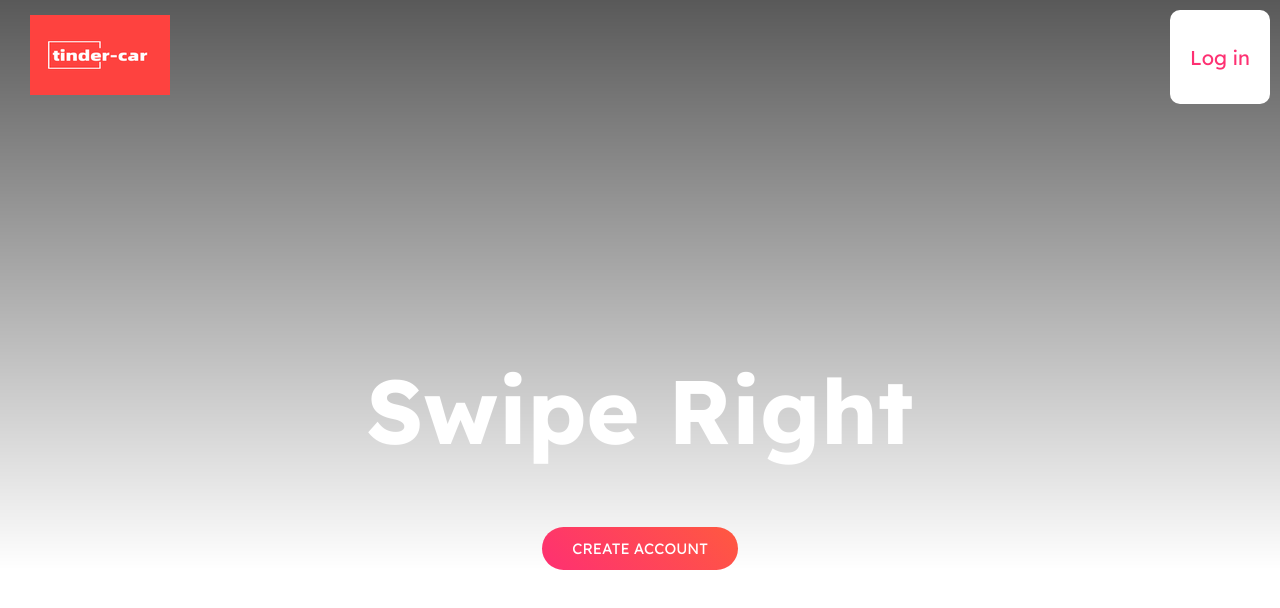
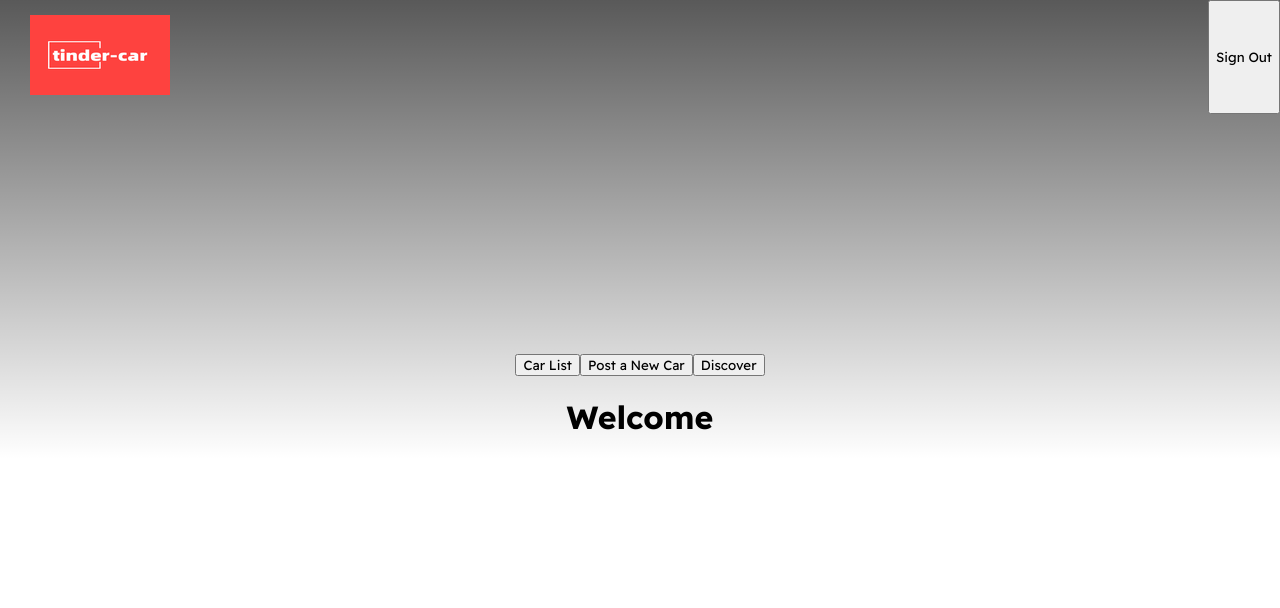
Before and after one commit to wx9529/link-up, a React (Create React App) app: page / in a window 1280 px wide. Shown: the top 608 px of the page. Built offline with nearby package versions, Linux system fonts and the light colour scheme.

Commit message:
change individual to component, add link to fontawesome

```diff
--- a/public/index.html
+++ b/public/index.html
@@ -10,6 +10,8 @@
       content="Web site created using create-react-app"
     />
     <link rel="apple-touch-icon" href="%PUBLIC_URL%/logo192.png" />
+    <link rel="stylesheet" href="https://cdnjs.cloudflare.com/ajax/libs/font-awesome/6.0.0-beta2/css/all.min.css" />
+
     <!--
       manifest.json provides metadata used when your web app is installed on a
       user's mobile device or desktop. See https://developers.google.com/web/fundamentals/web-app-manifest/
--- a/src/App.js
+++ b/src/App.js
@@ -2,6 +2,7 @@ import { Routes, Route, BrowserRouter } from "react-router-dom";
 import Home from "./pages/Home";
 import Dashboard from './pages/Dashborad';
 import OnBoarding from './pages/OnBoarding';
+import Individual from "./components/Individual";
 import React from "react";
 
 function App() {
--- a/src/components/AuthModal.js
+++ b/src/components/AuthModal.js
@@ -29,7 +29,7 @@ const AuthModal = ({setShowModal, isSignUp}) => {
   return (
     <div className="auth-modal">
       <div className="close-icon" onClick={handleClick}>
-        x
+       <i class="fa-solid fa-xmark"></i>
       </div>
       <h2>{isSignUp ? 'CREATE ACCOUNT' : 'LOG IN'}</h2>
       <p>By clicking Log In, you agree to our terms. Learn how we process your data in our privacy policy</p>
--- /dev/null
+++ b/src/components/Car.js
@@ -0,0 +1,39 @@
+const db = [
+  {
+    name: 'Richard Hendricks',
+    year: '2021',
+    make: 'audi',
+    model: 'R8',
+    url: 'https://images.unsplash.com/photo-1612468008274-9445bd56161e?ixlib=rb-1.2.1&ixid=MnwxMjA3fDB8MHxzZWFyY2h8MXx8Y29vbCUyMGNhcnxlbnwwfHwwfHw%3D&w=1000&q=80'
+  },
+    {
+    name: 'Richard Hendricks',
+    year: '2021',
+    make: 'audi',
+    model: 'R8',
+    url: 'https://images.unsplash.com/photo-1612468008274-9445bd56161e?ixlib=rb-1.2.1&ixid=MnwxMjA3fDB8MHxzZWFyY2h8MXx8Y29vbCUyMGNhcnxlbnwwfHwwfHw%3D&w=1000&q=80'
+  }
+]
+
+const Car = () => {
+
+  const cars = db
+
+  return (
+
+      <div className="car-display">
+      <div className="swiper-container">
+        <div className="card-container">
+          {cars.map((car) =>
+          <div>
+                <h3>{car.name} <br /> {car.year} <br />{car.make} {car.model} </h3>
+                <img className="car-photos" src={car.url} />
+          </div>
+          )}
+      </div>
+      </div>
+      </div>
+)
+}
+
+export default Car
--- a/src/components/ChatHeader.js
+++ b/src/components/ChatHeader.js
@@ -8,7 +8,7 @@ const ChatHeader = () => {
       </div>
       <h3>userName</h3>
     </div>
-      <FontAwesomeIcon icon="fa-solid fa-arrow-left" className="log-out-icon" />
+      <i class="fa-solid fa-xmark"></i>
     </div>
     )
 }
--- /dev/null
+++ b/src/components/Individual.js
@@ -0,0 +1,50 @@
+import Car from "./Car"
+import OnBoarding from "../pages/OnBoarding"
+import Dashboard from "../pages/Dashborad"
+import { useState } from "react"
+
+const Individual = () => {
+  const authToken = true
+  const [showCarList, setShowCarList] = useState(false)
+  const [postCar, setPostCar] = useState(false)
+  const [discover, setDiscover] = useState(false)
+  const listClick = () => {
+    setShowCarList(true)
+    setPostCar(false)
+    setDiscover(false)
+  }
+  const postClick = () => {
+    setShowCarList(false)
+    setPostCar(true)
+    setDiscover(false)
+  }
+  const discoverClick = () => {
+    setShowCarList(false)
+    setPostCar(false)
+    setDiscover(true)
+  }
+
+
+  return (
+      <div className="individual">
+        <button className="individual-option" onClick={listClick}>Car List</button>
+        <button className="individual-option" onClick={postClick}>Post a New Car</button>
+        <button className="individual-option" onClick={discoverClick}>Discover</button>
+        {showCarList && <div className="car-container">
+          <Car />
+        </div>}
+        {postCar && <div className="post-car">
+          <OnBoarding />
+        </div>}
+        {discover && <div className="discover">
+          <Dashboard />
+        </div>}
+        {!showCarList && !postCar && !discover && <div className="welcome-page">
+          <h1>Welcome</h1>
+          </div>
+      }
+      </div>
+  )
+}
+
+export default Individual
--- a/src/components/Nav.js
+++ b/src/components/Nav.js
@@ -1,4 +1,6 @@
 import logo from "../img/example.png"
+import { useState } from "react"
+import Home from "../pages/Home"
 
 const Nav = ({authToken, setShowModal, showModal, setIsSignUp}) => {
 
@@ -15,9 +17,11 @@ const Nav = ({authToken, setShowModal, showModal, setIsSignUp}) => {
     <div class="logo-container">
       <img className="logo" src={logo}/>
     </div>
-    {!authToken && <button className= "nav-button" onClick={handleClick} disabled={showModal}>
-      Log in</button>}
+
+    {!authToken? <button className= "nav-button" onClick={handleClick} disabled={showModal}>
+      Log in</button> : <button className="log-out">Sign Out</button>}
     </nav>
+
   )
 }
 export default Nav
--- a/src/index.css
+++ b/src/index.css
@@ -86,7 +86,7 @@ nav.logo-container .logo {
 .overlay {
   width: 100vw;
   height: auto;
-  position: fixed;
+  position: absolute;
   background: linear-gradient(
     to bottom,
     rgba(0, 0, 0, 0.65) 0%,
--- a/src/pages/Dashborad.js
+++ b/src/pages/Dashborad.js
@@ -40,6 +40,7 @@ const Dashboard = () => {
   const outOfFrame = (name) => {
     console.log(name + ' left the screen!')
   }
+
   return (
     <div className="dashboard">
       <ChatContainer />
--- a/src/pages/Home.js
+++ b/src/pages/Home.js
@@ -1,36 +1,39 @@
 import Nav from '../components/Nav'
 import AuthModal from '../components/AuthModal';
 import { useState } from 'react';
+import Individual from '../components/Individual';
 
 const Home = () => {
-  const [showModal, setShowModal]= useState(false)
-  const[isSignUp, setIsSignUp] = useState(true)
+  const [showModal, setShowModal] = useState(false)
+  const [isSignUp, setIsSignUp] = useState(true)
 
-  const authToken = false;
+  const authToken = true;
 
   const handleClick = () => {
-    console.log("clicked")
     setShowModal(true)
     setIsSignUp(true)
   }
 
+
   return (
     <div className="overlay">
-
       <Nav authToken={authToken}
         setShowModal={setShowModal}
         showModal={showModal}
-           setIsSignUp={setIsSignUp}/>
+        setIsSignUp={setIsSignUp}
+      />
       <div className="home">
-      <h1 className="primary-title">Swipe Right</h1>
+
+        {!authToken ? <div className="home-page"><h1 className="primary-title">Swipe Right</h1>
           <button className="primary-button" onClick={handleClick}>
-        {authToken ? 'Signout' : 'Create Account'}
+            Create Account
           </button>
           {showModal && (
-          <AuthModal setShowModal={setShowModal} isSignUp={isSignUp}/>
-        )}
+            <AuthModal setShowModal={setShowModal} isSignUp={isSignUp} />
+          )} </div> : <div className="home-page" ><Individual /> </div>}
+
+
         </div>
         </div>
-  )
-}
+        )}
         export default Home
--- a/src/pages/OnBoarding.js
+++ b/src/pages/OnBoarding.js
@@ -30,8 +30,6 @@ const OnBoarding = () => {
 
   return (
     <>
-      <Nav setShowModal={() => { }}
-        showModal={false} />
       <div className="onboarding">
         <h2>Post Your Car</h2>
         <form onSubmit={handleSubmit}>
```
Lines whose indentation alone changed are shown as unchanged.
